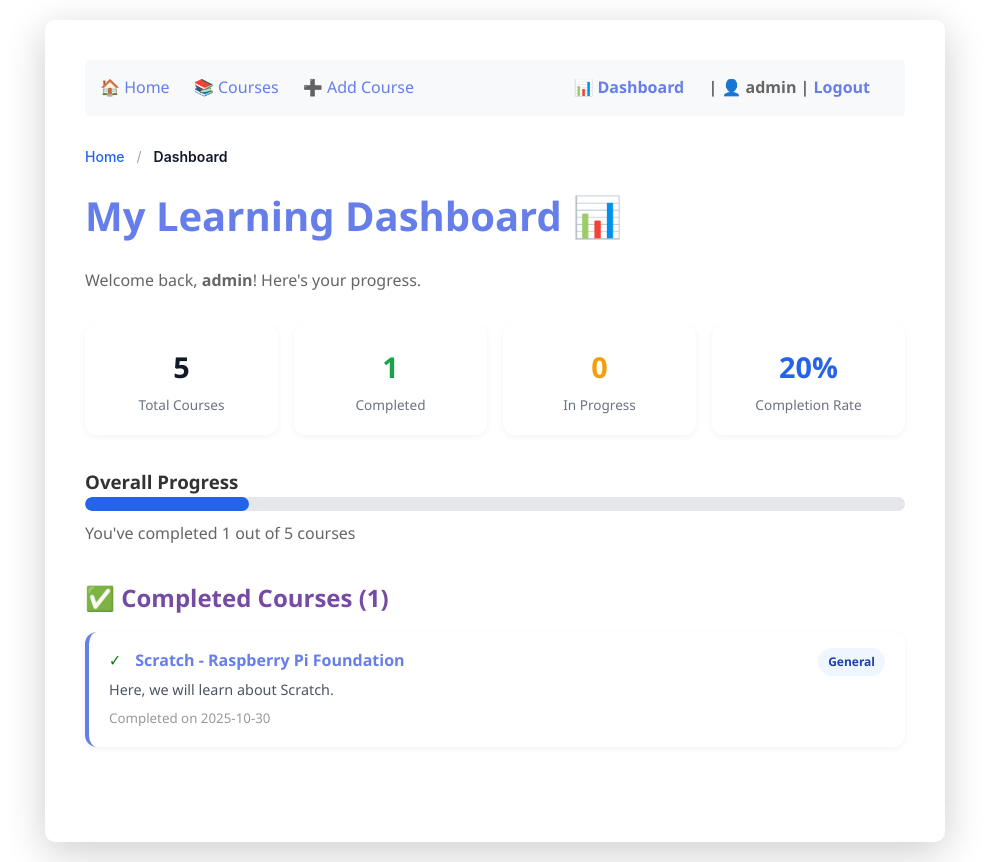
After one commit to Justine-Njuguna/Flask_For_LMS, a Flask app: page /dashboard in a window 1280 px wide. The commit adds this page. Shown: the whole page, without its empty margins (145-1134 px from the left). Run offline with Flask 3, Linux system fonts and the light colour scheme; a user stored in the database is signed in; data comes from the database, SQL or seed files in the repository.

Commit message:
Added breadcrumb navigation, added a dashboard and styled it

```diff
--- a/routes/courses.py
+++ b/routes/courses.py
@@ -82,12 +82,20 @@ def register_course_routes(app):
 
         user = session.get('username')
         admin = is_admin()
+
+        # Define the breadcrumbs
+        breadcrumbs = [
+            { "name": "Home", "url": "/" },
+            { "name": "Courses", "url": None } # None for the active page
+        ]
+
         return render_template('courses.html', courses=courses_list,
                             username=user, is_admin=admin,
                             search_query=search_query,
-                            category_filter=category_filter)  # Pass category_filter too!
+                            category_filter=category_filter,
+                            breadcrumbs=breadcrumbs)
 
-    # Individual course details
+# Individual course details
     @app.route('/course/<int:course_id>')
     def course_details(course_id):
         """Course details page route"""
@@ -102,17 +110,46 @@ def register_course_routes(app):
         user = session.get('username')
         admin = is_admin()
 
-        # Check if course is completed by current user
+        # Initialize variables that depend on the course
         is_completed = False
-        if user:
-            user_id = get_user_id(user)
-            if user_id:
-                is_completed = is_course_completed(user_id, course_id)
+        embed_url = None
+        breadcrumbs = []  # Start with an empty list
 
-        embed_url = get_youtube_embed_url(course['video_url']) if course else None
+        if course:
+            # --- This logic runs ONLY if the course was found ---
+
+            # Check completion status
+            if user:
+                user_id = get_user_id(user)
+                if user_id:
+                    is_completed = is_course_completed(user_id, course_id)
+
+            # Get the embed URL (this is now safe)
+            embed_url = get_youtube_embed_url(course['video_url'])
+
+            # NEW: Define the breadcrumbs for this page
+            breadcrumbs = [
+                { "name": "Home", "url": "/" },
+                { "name": "Courses", "url": "/courses" },
+                { "name": course['title'], "url": None } # Dynamic name
+            ]
+        else:
+            # --- This logic runs if course is None (Not Found) ---
+
+            # NEW: Define breadcrumbs for the "Not Found" case
+            breadcrumbs = [
+                { "name": "Home", "url": "/" },
+                { "name": "Not Found", "url": None }
+            ]
+
+        # This return statement now handles all cases
         return render_template('course_detail.html',
-                               course=course, username=user, is_admin=admin,
-                               embed_url=embed_url, is_completed=is_completed)
+                               course=course,
+                               username=user,
+                               is_admin=admin,
+                               embed_url=embed_url,
+                               is_completed=is_completed,
+                               breadcrumbs=breadcrumbs) # <-- Pass the new list
 
     # Add course page (GET - show form)
     @app.route('/add-course')
@@ -122,7 +159,14 @@ def register_course_routes(app):
         if not is_admin():
             return redirect('/login')
 
-        return render_template('add_course.html')
+        # Define breadcrumbs
+        breadcrumbs = [
+            { "name": "Home", "url": "/" },
+            { "name": "Courses", "url": "/courses" },
+            { "name": "Add Course", "url": None } # None for active page
+        ]
+
+        return render_template('add_course.html', breadcrumbs=breadcrumbs)
 
     # Add course submission (POST - handle form submission)
     @app.route('/add-course', methods=['POST'])
@@ -180,7 +224,14 @@ def register_course_routes(app):
         ).fetchone()
         conn.close()
 
-        return render_template('edit_course.html', course=course)
+        # define breadcrumbs
+        breadcrumbs = [
+            { "name": "Home", "url": "/" },
+            { "name": "Courses", "url": "/courses" },
+            { "name": f"Edit {course['title']}", "url": None } # Dynamic name
+        ]
+
+        return render_template('edit_course.html', course=course, breadcrumbs=breadcrumbs)
 
     # Edit course submission (POST - update database)
     @app.route('/edit-course/<int:course_id>', methods=['POST'])
@@ -243,3 +294,69 @@ def register_course_routes(app):
         conn.close()
 
         return redirect(f'/course/{course_id}')
+
+  #User Dashboard
+    @app.route('/dashboard')
+    def dashboard():
+        """User dashboard showing progress"""
+        if 'username' not in session:
+            return redirect('/login')
+
+        user_id = get_user_id(session['username'])
+        if not user_id:
+            return redirect('/login')
+
+        conn = get_db_connection()
+
+        # Get all courses
+        all_courses = conn.execute('SELECT * FROM courses').fetchall()
+
+        # Get completed courses
+        # FIX 1: Set completed = 1
+        # FIX 2: Select cp.completed_at so the template can use it
+        completed = conn.execute(
+            '''SELECT c.*, cp.completed_at
+            FROM courses c
+            JOIN course_progress cp ON c.id = cp.course_id
+            WHERE cp.user_id = ? AND cp.completed = 1''',
+            (user_id,)
+        ).fetchall()
+
+        # Get in-progress courses (not completed)
+        # FIX 1: Set completed = 0
+        in_progress = conn.execute(
+            '''SELECT c.*
+            FROM courses c
+            JOIN course_progress cp ON c.id = cp.course_id
+            WHERE cp.user_id = ? AND cp.completed = 0''',
+            (user_id,)
+        ).fetchall()
+
+        conn.close()
+
+        # Calculate stats
+        total_courses = len(all_courses)
+        completed_count = len(completed)
+        in_progress_count = len(in_progress)
+        completion_percentage = (completed_count / total_courses * 100) if total_courses > 0 else 0
+
+        user = session.get('username')
+        admin = is_admin()
+
+        # Define the breadcrumbs
+        breadcrumbs = [
+            { "name": "Home", "url": "/" },
+            { "name": "Dashboard", "url": None } # None for the active page
+        ]
+
+        return render_template('dashboard.html',
+                               username=user,
+                               is_admin=admin,
+                               all_courses=all_courses,
+                               completed=completed,
+                               in_progress=in_progress,
+                               total_courses=total_courses,
+                               completed_count=completed_count,
+                               in_progress_count=in_progress_count,
+                               completion_percentage=completion_percentage,
+                               breadcrumbs=breadcrumbs)
--- a/static/css/style.css
+++ b/static/css/style.css
@@ -266,3 +266,191 @@ button[type="submit"]:hover,
     padding: 40px;
     color: #999;
 }
+
+.breadcrumb-nav {
+  font-family: 'Inter', sans-serif;
+  font-size: 14px;
+  margin: 1rem 0;
+}
+
+.breadcrumb-nav ol {
+  list-style: none;
+  display: flex;
+  flex-wrap: wrap;
+  align-items: center;
+  gap: 0.5rem;
+  padding: 0;
+  margin: 0;
+}
+
+.breadcrumb-nav li {
+  display: flex;
+  align-items: center;
+}
+
+.breadcrumb-nav a {
+  text-decoration: none;
+  color: #2563eb; /* Tailwind blue-600 */
+  font-weight: 500;
+  transition: color 0.2s ease;
+}
+
+.breadcrumb-nav a:hover {
+  color: #1e40af; /* Tailwind blue-800 */
+  text-decoration: underline;
+}
+
+.breadcrumb-nav span {
+  color: #9ca3af; /* Tailwind gray-400 */
+  margin: 0 0.25rem;
+}
+
+.breadcrumb-nav .active {
+  color: #111827; /* Tailwind gray-900 */
+  font-weight: 600;
+}
+
+
+/* Dashboard specific styles */
+/* === DASHBOARD PAGE STYLES ONLY === */
+
+.dashboard-stats {
+  display: grid;
+  grid-template-columns: repeat(auto-fit, minmax(180px, 1fr));
+  gap: 1rem;
+  margin-bottom: 2rem;
+}
+
+.stat-card {
+  background: #fff;
+  border-radius: 12px;
+  padding: 1.25rem;
+  text-align: center;
+  box-shadow: 0 2px 6px rgba(0,0,0,0.05);
+  transition: transform 0.2s ease, box-shadow 0.2s ease;
+}
+
+.stat-card:hover {
+  transform: translateY(-3px);
+  box-shadow: 0 4px 10px rgba(0,0,0,0.08);
+}
+
+.stat-number {
+  font-size: 1.8rem;
+  font-weight: 700;
+  color: #111827;
+}
+
+.stat-label {
+  font-size: 0.85rem;
+  color: #6b7280;
+  margin-top: 4px;
+}
+
+/* Color variants */
+.stat-card.completed .stat-number {
+  color: #16a34a;
+}
+
+.stat-card.in-progress .stat-number {
+  color: #f59e0b;
+}
+
+.stat-card.percentage .stat-number {
+  color: #2563eb;
+}
+
+/* === PROGRESS BAR === */
+.progress-section {
+  margin-bottom: 2rem;
+}
+
+.progress-bar-container {
+  background-color: #e5e7eb;
+  border-radius: 9999px;
+  overflow: hidden;
+  height: 14px;
+  width: 100%;
+}
+
+.progress-bar-fill {
+  height: 100%;
+  background-color: #2563eb;
+  border-radius: inherit;
+  transition: width 0.4s ease-in-out;
+}
+
+/* === COURSE LISTS === */
+.dashboard-section {
+  margin-bottom: 2.5rem;
+}
+
+.course-list {
+  list-style: none;
+  padding: 0;
+  margin: 0;
+  display: grid;
+  gap: 1rem;
+}
+
+.course-item {
+  background: #fff;
+  border-radius: 12px;
+  padding: 1rem 1.25rem;
+  box-shadow: 0 2px 6px rgba(0,0,0,0.05);
+  transition: transform 0.2s ease, box-shadow 0.2s ease;
+}
+
+.course-item:hover {
+  transform: translateY(-2px);
+  box-shadow: 0 4px 10px rgba(0,0,0,0.08);
+}
+
+.course-item-content {
+  display: flex;
+  justify-content: space-between;
+  align-items: flex-start;
+  flex-wrap: wrap;
+  gap: 0.75rem;
+}
+
+.course-item-text h3 {
+  font-size: 1rem;
+  margin: 0 0 0.25rem 0;
+}
+
+.course-item-text p {
+  font-size: 0.9rem;
+  color: #4b5563;
+  margin: 0.25rem 0;
+}
+
+.category-badge {
+  background-color: #eff6ff;
+  color: #1e40af;
+  font-size: 0.75rem;
+  font-weight: 600;
+  padding: 4px 10px;
+  border-radius: 9999px;
+  align-self: flex-start;
+}
+
+/* === EMPTY STATE === */
+.empty-state {
+  text-align: center;
+  background: #ffffff;
+  border-radius: 12px;
+  padding: 2rem 1rem;
+  box-shadow: 0 2px 6px rgba(0,0,0,0.05);
+  max-width: 500px;
+  margin: 2rem auto;
+}
+
+.empty-state h3 {
+  font-size: 1.25rem;
+  margin-bottom: 0.5rem;
+}
+
+.empty-state p {
+  color: #6b7280;
+}
--- a/templates/base.html
+++ b/templates/base.html
@@ -18,6 +18,7 @@
             </div>
             <div class="user-info">
                 {% if username %}
+                    <a href="/dashboard">📊 Dashboard</a> |
                     👤 {{ username }} | <a href="/logout">Logout</a>
                 {% else %}
                     <a href="/login">Login</a> | <a href="/register">Register</a>
@@ -25,6 +26,22 @@
             </div>
         </nav>
 
+        {% if breadcrumbs %}
+            <nav aria-label="breadcrumb" class="breadcrumb-nav">
+                <ol>
+                    {% for crumb in breadcrumbs %}
+                        {% if not loop.last %}
+                            <li><a href="{{ crumb.url }}">{{ crumb.name }}</a></li>
+                            <span>/</span>
+                        {% else %}
+                            <li class="active" aria-current="page">{{ crumb.name }}</li>
+                        {% endif %}
+                    {% endfor %}
+                </ol>
+            </nav>
+
+        {% endif %}
+
         {% block content %}
         {% endblock %}
     </div>
--- /dev/null
+++ b/templates/dashboard.html
@@ -0,0 +1,102 @@
+{% extends "base.html" %}
+
+{% block title %}My Dashboard - TKA Learning{% endblock %}
+
+{% block content %}
+<link rel="stylesheet" href="{{ url_for('static', filename='css/dashboard.css') }}">
+
+    <h1>My Learning Dashboard 📊</h1>
+    <p style="color: #666; margin-bottom: 30px;">Welcome back, <strong>{{ username }}</strong>! Here's your progress.</p>
+
+    {# Stats Overview #}
+    <div class="dashboard-stats">
+        <div class="stat-card">
+            <div class="stat-number">{{ total_courses }}</div>
+            <div class="stat-label">Total Courses</div>
+        </div>
+        <div class="stat-card completed">
+            <div class="stat-number">{{ completed_count }}</div>
+            <div class="stat-label">Completed</div>
+        </div>
+        <div class="stat-card in-progress">
+            <div class="stat-number">{{ in_progress_count }}</div>
+            <div class="stat-label">In Progress</div>
+        </div>
+        <div class="stat-card percentage">
+            <div class="stat-number">{{ "%.0f"|format(completion_percentage) }}%</div>
+            <div class="stat-label">Completion Rate</div>
+        </div>
+    </div>
+
+    {# Progress Bar #}
+    <div class="progress-section">
+        <h3>Overall Progress</h3>
+        <div class="progress-bar-container">
+            <div class="progress-bar-fill" style="width: {{ completion_percentage }}%;"></div>
+        </div>
+        <p style="color: #666; margin-top: 10px;">
+            You've completed {{ completed_count }} out of {{ total_courses }} courses
+        </p>
+    </div>
+
+    {# Completed Courses #}
+    {% if completed|length > 0 %}
+    <div class="dashboard-section">
+        <h2>✅ Completed Courses ({{ completed_count }})</h2>
+        <ul class="course-list">
+            {% for course in completed %}
+                <li class="course-item">
+                    <div class="course-item-content">
+                        <div class="course-item-text">
+                            <h3>
+                                <span style="color: green; margin-right: 10px;">✓</span>
+                                <a href="/course/{{ course.id }}">{{ course.title }}</a>
+                            </h3>
+                            <p>{{ course.description }}</p>
+                            <small style="color: #999;">
+                                Completed on {{ course.completed_at[:10] }}
+                            </small>
+                        </div>
+                        {% if course.category %}
+                            <span class="category-badge">{{ course.category }}</span>
+                        {% endif %}
+                    </div>
+                </li>
+            {% endfor %}
+        </ul>
+    </div>
+    {% endif %}
+
+    {# In Progress Courses #}
+    {% if in_progress|length > 0 %}
+    <div class="dashboard-section">
+        <h2>📖 In Progress ({{ in_progress_count }})</h2>
+        <ul class="course-list">
+            {% for course in in_progress %}
+                <li class="course-item">
+                    <div class="course-item-content">
+                        <div class="course-item-text">
+                            <h3>
+                                <span style="color: orange; margin-right: 10px;">⏳</span>
+                                <a href="/course/{{ course.id }}">{{ course.title }}</a>
+                            </h3>
+                            <p>{{ course.description }}</p>
+                        </div>
+                        {% if course.category %}
+                            <span class="category-badge">{{ course.category }}</span>
+                        {% endif %}
+                    </div>
+                </li>
+            {% endfor %}
+        </ul>
+    </div>
+    {% endif %}
+
+    {# No Progress Yet #}
+    {% if completed|length == 0 and in_progress|length == 0 %}
+    <div class="empty-state">
+        <h3>Start Your Learning Journey! 🚀</h3>
+        <p>You haven't started any courses yet. Browse our <a href="/courses">course catalog</a> to get started!</p>
+    </div>
+    {% endif %}
+{% endblock %}
```
